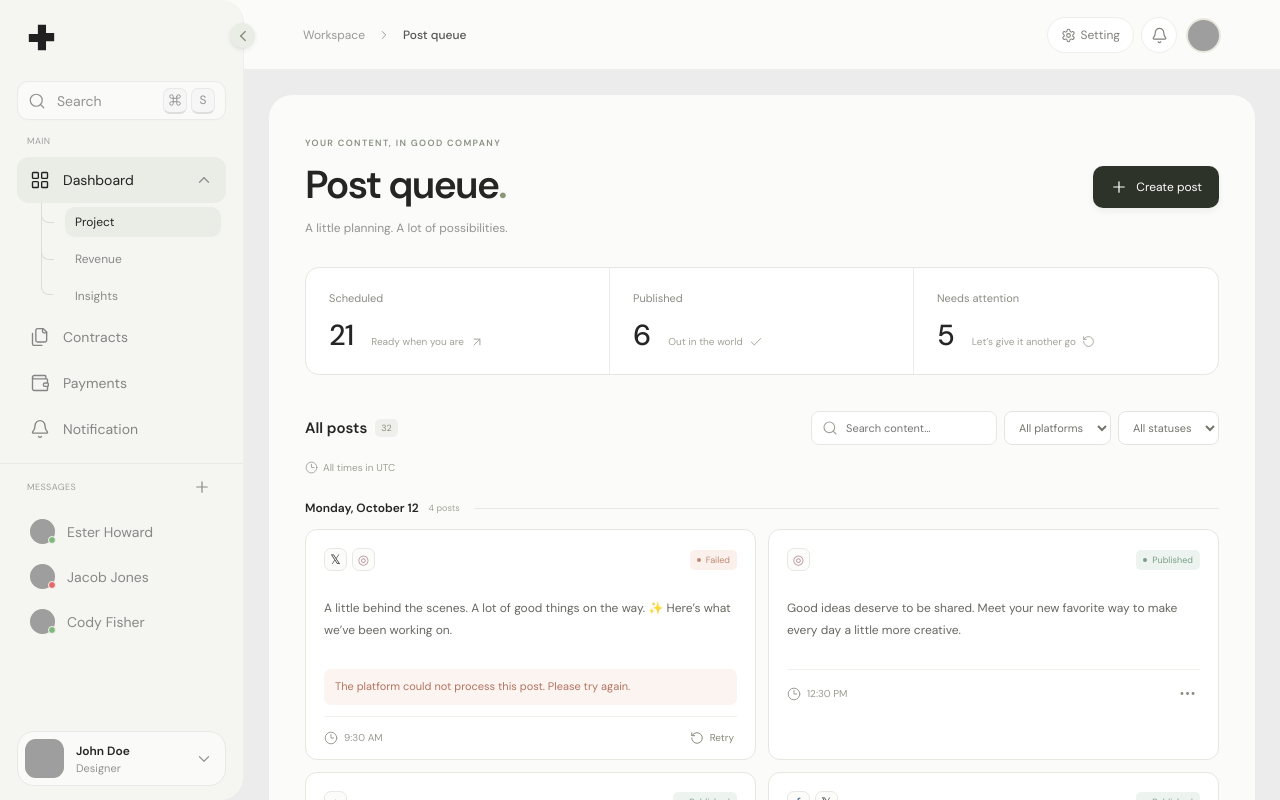
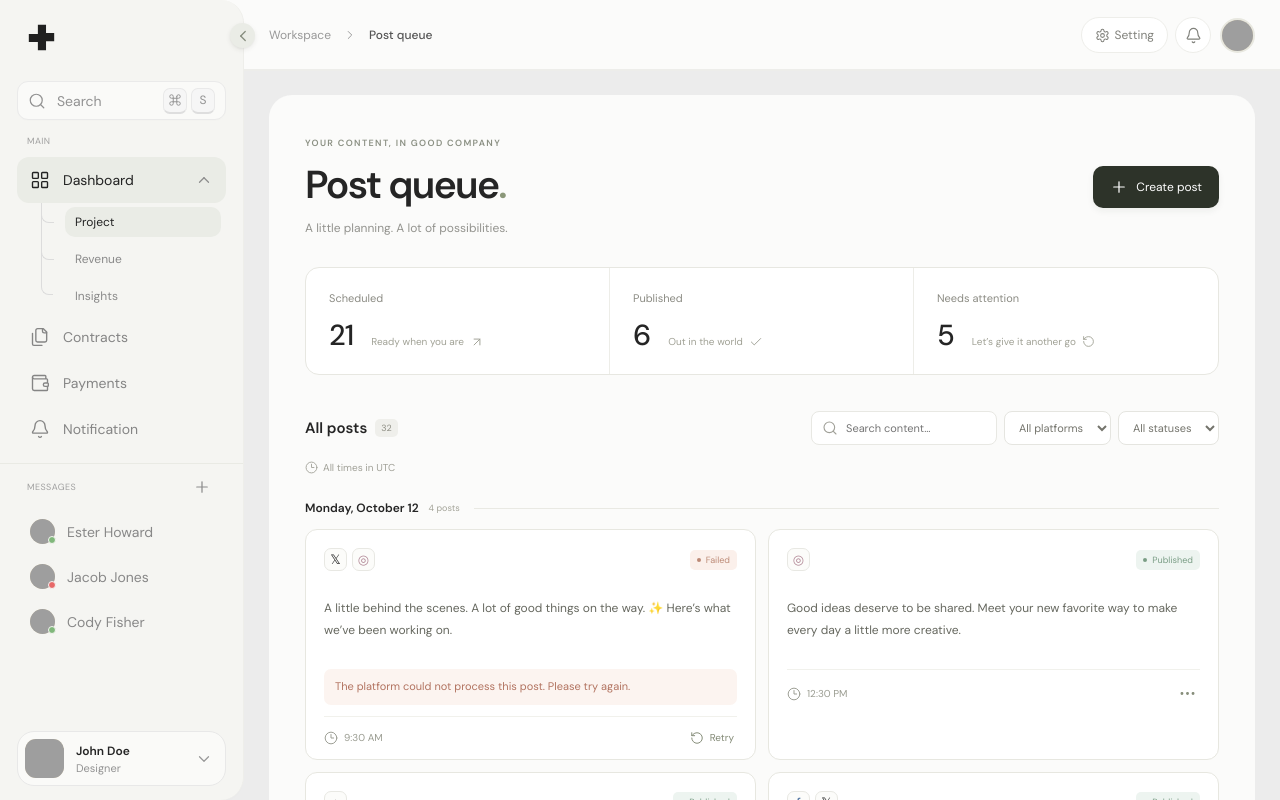
Before and after one commit to sohanpaliyal/postschedular, a React (Vite) app: page / in a window 1280 px wide. Shown: the top 800 px of the page. Built offline with nearby package versions, Linux system fonts and the light colour scheme; grey boxes are pictures that could not be loaded.

Commit message:
style: align header controls with content box edges

```diff
--- a/src/main.tsx
+++ b/src/main.tsx
@@ -63,7 +63,7 @@ function App() {
   <div className="messages"><div className="section-heading">MESSAGES<button aria-label="New message" className="label icon-button" onClick={() => setPanel('New message')}><Plus size={18}/></button></div>{contacts.map(c => <button className="contact" key={c.name} title={c.name} onClick={() => setPanel(c.name)}><Avatar id={c.image} name={c.name} status={c.color}/><span className="label">{c.name}</span></button>)}</div>
   <div className="sidebar-footer">{profile && <div className="profile-menu"><strong>John Doe</strong><span>Demo workspace</span><button onClick={() => { setCollapsed(c => !c); setProfile(false); }}><PanelLeft size={16}/> Toggle sidebar</button></div>}<button className="profile-button" aria-expanded={profile} onClick={() => setProfile(p => !p)}><Avatar id="60" name="John Doe"/><span className="profile-name label"><strong>John Doe</strong><small>Designer</small></span><ChevronDown className="label" size={18}/></button></div>
  </aside>
- <main className="workspace"><header className="topbar"><div className="breadcrumb"><button className="icon-button mobile-menu" aria-label="Open navigation" onClick={() => setMobile(true)}><PanelLeft size={20}/></button><span>Workspace</span><ChevronRight size={14}/><strong>Post queue</strong></div><div className="header-actions"><button className="header-settings" onClick={() => setPanel('Settings')}><Settings size={15}/><span>Setting</span></button><button className="header-notification" aria-label="Notifications" onClick={() => setPanel('Notification')}><Bell size={17}/></button><button className="header-avatar" aria-label="Open profile" onClick={() => setPanel('Profile')}><Avatar id="12" name="John Doe"/></button></div></header>
+ <main className="workspace"><header className="topbar"><div className="header-inner"><div className="breadcrumb"><button className="icon-button mobile-menu" aria-label="Open navigation" onClick={() => setMobile(true)}><PanelLeft size={20}/></button><span>Workspace</span><ChevronRight size={14}/><strong>Post queue</strong></div><div className="header-actions"><button className="header-settings" onClick={() => setPanel('Settings')}><Settings size={15}/><span>Setting</span></button><button className="header-notification" aria-label="Notifications" onClick={() => setPanel('Notification')}><Bell size={17}/></button><button className="header-avatar" aria-label="Open profile" onClick={() => setPanel('Profile')}><Avatar id="12" name="John Doe"/></button></div></div></header>
  <div className="page-content"><div className="page-heading"><div><div className="eyebrow">YOUR CONTENT, IN GOOD COMPANY</div><h1>Post queue<span>.</span></h1><p>A little planning. A lot of possibilities.</p></div><button className="primary-button" onClick={() => setComposer(true)}><Plus size={18}/> Create post</button></div>
  <div className="overview"><div><span>Scheduled</span><strong>{posts.filter(p => p.status === 'scheduled').length}<small>Ready when you are <ArrowUpRight size={14}/></small></strong></div><div><span>Published</span><strong>{posts.filter(p => p.status === 'published').length}<small>Out in the world <Check size={14}/></small></strong></div><div><span>Needs attention</span><strong>{posts.filter(p => p.status === 'failed').length}<small>Let’s give it another go <RotateCcw size={13}/></small></strong></div></div>
  <div className="queue-toolbar"><div className="queue-title"><h2>All posts</h2><span>{filtered.length}</span></div><div className="filters"><label className="search-field"><Search size={16}/><input ref={searchRef} value={query} onChange={e => setQuery(e.target.value)} placeholder="Search content…" aria-label="Search content"/></label><select aria-label="Filter platform" value={platform} onChange={e => setPlatform(e.target.value)}><option value="all">All platforms</option>{platforms.map(p => <option key={p}>{p}</option>)}</select><select aria-label="Filter status" value={status} onChange={e => setStatus(e.target.value)}><option value="all">All statuses</option><option value="scheduled">Scheduled</option><option value="published">Published</option><option value="failed">Failed</option></select></div></div>
--- a/src/styles.css
+++ b/src/styles.css
@@ -75,3 +75,10 @@
 .collapse-button{padding:0;width:25px;height:25px;line-height:0;box-shadow:0 2px 5px #30382814,0 1px 2px #3038280a}
 .collapse-button .motion-chevron{display:block;margin:0}
 .collapse-button:hover{box-shadow:0 3px 8px #3038281c,0 1px 3px #3038280d}
+
+/* Align header controls with the content surface, including its max width. */
+.topbar{padding-left:0;padding-right:0}
+.header-inner{width:calc(100% - 50px);max-width:1280px;margin-inline:auto;display:flex;align-items:center;justify-content:space-between;gap:12px}
+@media(min-width:1500px){.topbar{padding-left:0;padding-right:0}.header-inner{width:calc(100% - 62px)}}
+@media(max-width:1100px){.topbar{padding-left:0;padding-right:0}.header-inner{width:calc(100% - 34px)}}
+@media(max-width:760px){.topbar{padding-left:0;padding-right:0}.header-inner{width:calc(100% - 22px)}}
```
